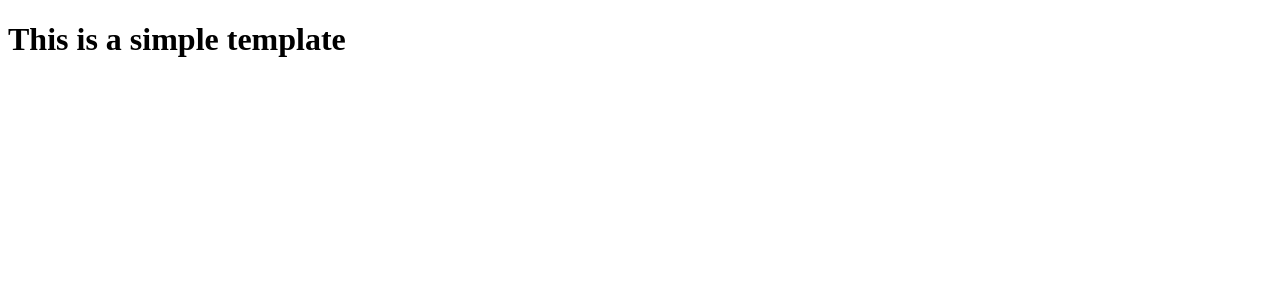
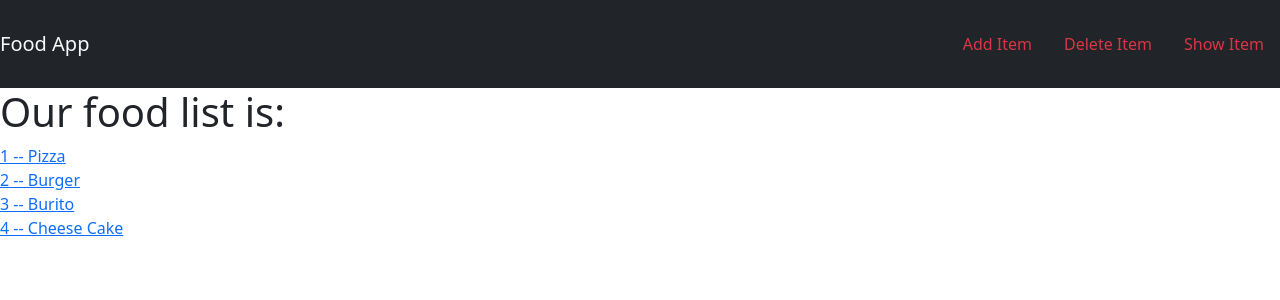
Before and after one commit to boodscode237/mysite, a Django app: page /food/ in a window 1280 px wide. Shown: the top 300 px of the page. Run offline with Django 3.2, Linux system fonts and the light colour scheme; data comes from the database, SQL or seed files in the repository.

Commit message:
Added navbbar

```diff
--- /dev/null
+++ b/food/static/food/style.css
@@ -0,0 +1,3 @@
+body{
+    background-color: lightgoldenrodyellow;
+}
--- a/food/templates/food/index.html
+++ b/food/templates/food/index.html
@@ -1,10 +1,32 @@
+{% load static %}
 <!DOCTYPE html>
 <html lang="en">
 <head>
     <meta charset="UTF-8">
     <title>Food</title>
+    <link rel="stylesheet" href="{% static 'food/style.css' %}">
+    <link href="https://cdn.jsdelivr.net/npm/bootstrap@5.2.0/dist/css/bootstrap.min.css"
+          rel="stylesheet"
+          integrity="sha384-gH2yIJqKdNHPEq0n4Mqa/HGKIhSkIHeL5AyhkYV8i59U5AR6csBvApHHNl/vI1Bx"
+          crossorigin="anonymous">
 </head>
 <body>
-<h1>This is a simple template</h1>
+<nav class="navbar navbar-dark bg-dark" style="background-color: #e3f2fd;">
+    <a href="#" class="navbar-brand text-light">Food App</a>
+
+    <div class="navbar">
+        <a class="nav-item text-danger p-2 m-2 nav-link" href="#">Add Item</a>
+        <a class="nav-item text-danger p-2 m-2 nav-link" href="#">Delete Item</a>
+        <a class="nav-item text-danger p-2 m-2 nav-link" href="#">Show Item</a>
+    </div>
+</nav>
+<h1>Our food list is:</h1>
+{% for item in item_list %}
+    <div>
+        <a href="{% url 'food:detail' item.id %}">
+            {{ item.id }} -- {{ item.item_name }}
+        </a>
+    </div>
+{% endfor %}
 </body>
 </html>
--- a/food/urls.py
+++ b/food/urls.py
@@ -1,7 +1,11 @@
 from . import views
 from django.urls import path
 
+app_name = 'food'
 urlpatterns = [
+    # /food/
     path('', views.index, name='index'),
+    # /food/[id]
+    path('<int:item_id>/', views.detail, name='detail'),
     path('item/', views.item, name='item'),
 ]
--- a/food/views.py
+++ b/food/views.py
@@ -6,11 +6,21 @@
 # Create your views here.
 def index(request):
     item_list = Item.objects.all()
-    template = loader.get_template('food/index.html')
+    # template = loader.get_template('food/index.html')
     context = {
-
+        'item_list': item_list,
     }
-    return HttpResponse(template.render(context, request))
+    path_ = 'food/index.html'
+    return render(request, path_, context)
+    # return HttpResponse(template.render(context, request))
 
 def item(request):
     return HttpResponse('<h1>This is an item view</h1>')
+
+def detail(request, item_id):
+    item = Item.objects.get(pk=item_id)
+    context = {
+        'item': item,
+    }
+    path_ = 'food/detail.html'
+    return render(request, path_, context)
--- a/mysite/settings.py
+++ b/mysite/settings.py
@@ -121,6 +121,11 @@
 
 STATIC_URL = '/static/'
 
+STATICFILES_DIRS = [
+    BASE_DIR / "static",
+    '/food/static/food/',
+]
+
 # Default primary key field type
 # https://docs.djangoproject.com/en/3.2/ref/settings/#default-auto-field
 
--- a/mysite/urls.py
+++ b/mysite/urls.py
@@ -16,6 +16,7 @@
 from django.contrib import admin
 from django.urls import path, include
 
+
 urlpatterns = [
     path('admin/', admin.site.urls),
     path('food/', include('food.urls')),
```
Also changed, not shown: food/templates/food/detail.html (added, +12 -0 lines).
